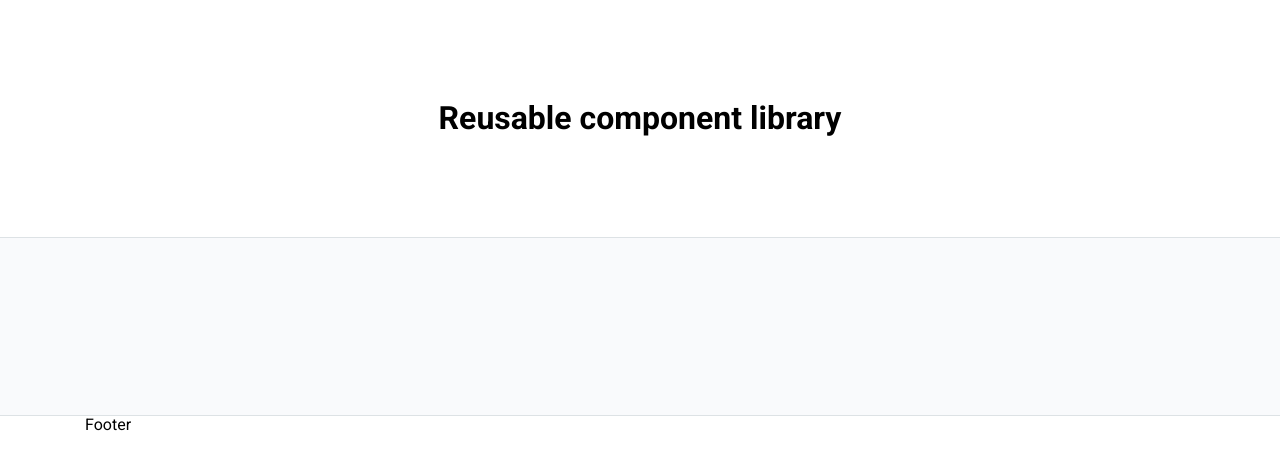
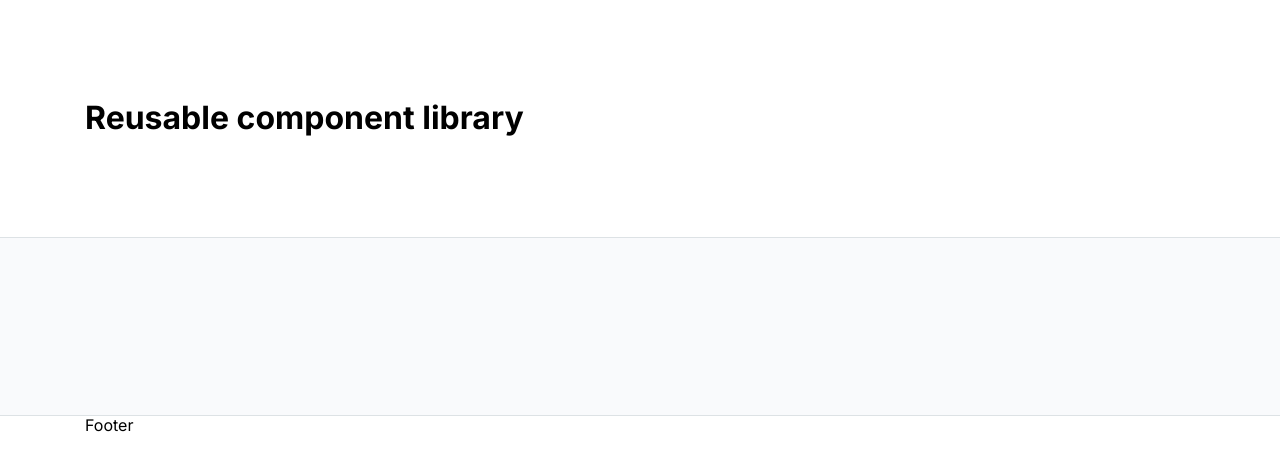
Before and after one commit to spec1er/htmlcss-20211125_lev4x, a website: page index.html in a window 1280 px wide. Drawn offline with Linux system fonts and the light colour scheme.

Commit message:
подключил шрифт

```diff
--- a/assets/css/main.css
+++ b/assets/css/main.css
@@ -21,12 +21,13 @@
 }
 
 * {
-  font-family: 'Roboto', sans-serif;
+  font-family: 'Inter', sans-serif;
 }
 
 .container {
   max-width: 1110px;
   margin: auto;
+  width: 100%;
 }
 
 html, body {
--- a/assets/fonts/fonts.css
+++ b/assets/fonts/fonts.css
@@ -1 +1 @@
-@import url('https://fonts.googleapis.com/css2?family=Roboto:ital,wght@0,100;0,300;0,400;0,500;0,700;0,900;1,100;1,300;1,400;1,500;1,700;1,900&display=swap');
+@import url('https://fonts.googleapis.com/css2?family=Inter:wght@100;200;300;400;500;600;700;800&display=swap');
```
